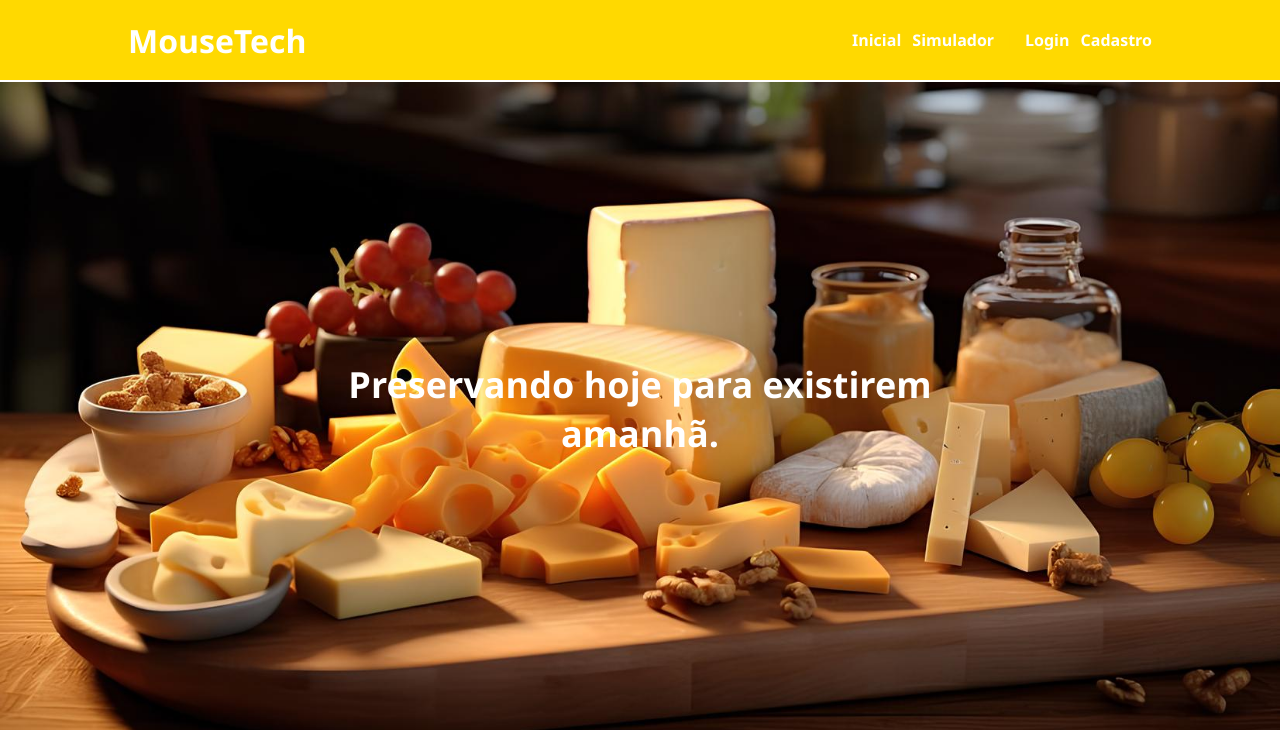
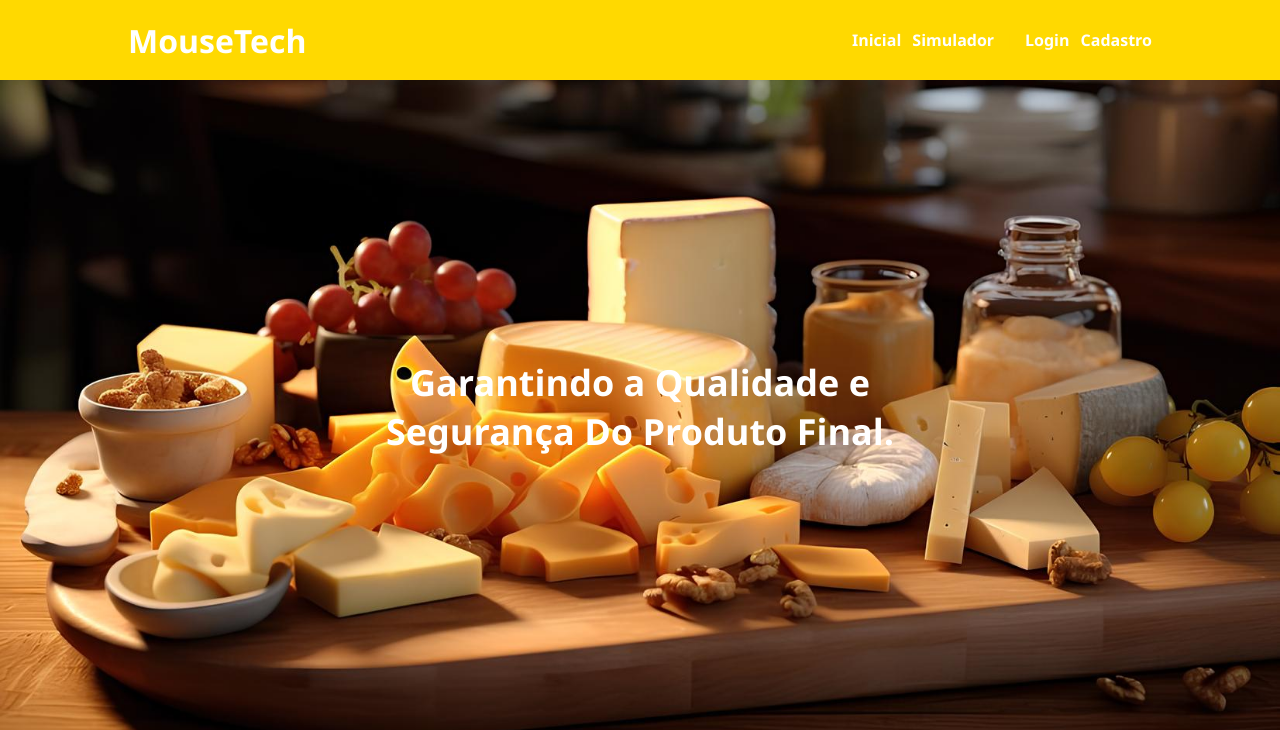
Before and after one commit to matheusrabellosantos/MouseTech, a website: page site/public/index.html in a window 1280 px wide. Shown: the top 730 px of the page. Drawn offline with Linux system fonts and the light colour scheme.

Commit message:
Atualizando a página inicial

```diff
--- a/site/public/css/estilo.css
+++ b/site/public/css/estilo.css
@@ -22,7 +22,6 @@ body {
 .header {
   height: var(--tamanho-header);
   background-color: #FFD900;
-  border-bottom: 2px solid #ffffff;
   background-color: #FFD900 !important;
 }
 
@@ -79,7 +78,7 @@ body {
 .banner .container {
   justify-content: center;
   align-items: center;
-  justify-content: center;
+  justify-content: baseline;
   height: 100%;
 }
 
--- a/site/public/index.html
+++ b/site/public/index.html
@@ -42,7 +42,7 @@
 
     <div class="banner">
       <div class="container">
-        <p>Preservando <span>hoje</span> para existirem <span>amanhã</span>.</p>
+        <p>Garantindo a <span>Qualidade e Segurança</span> Do Produto Final.</p>
       </div>
     </div>
 
```
